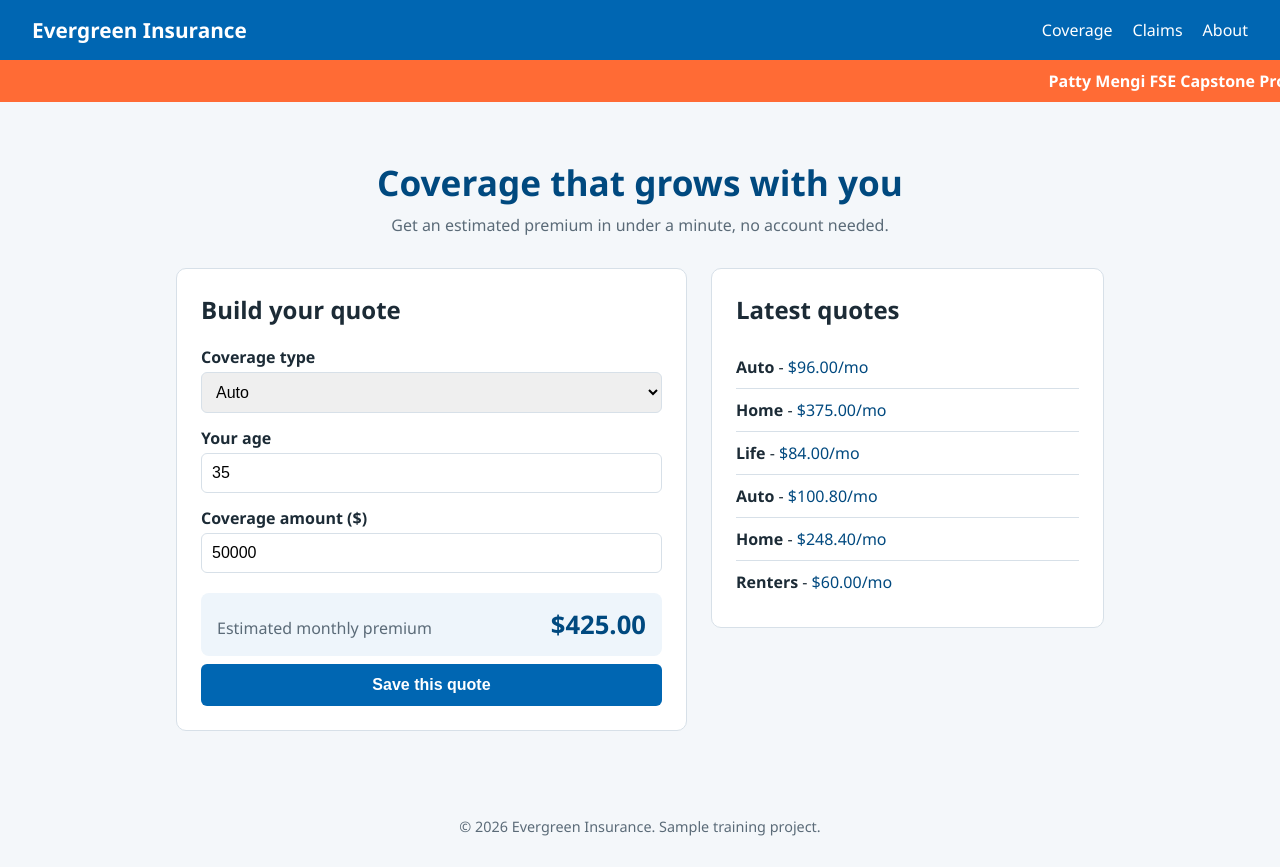
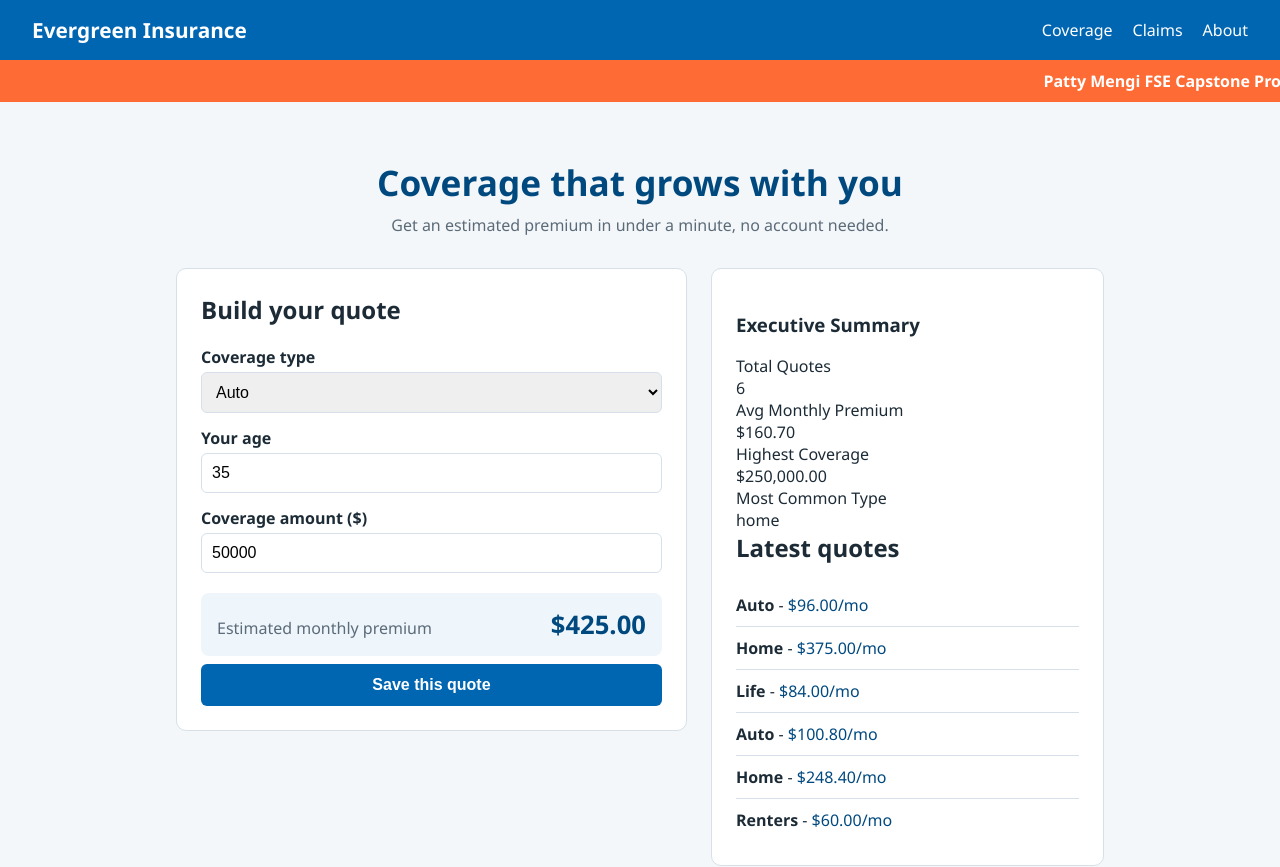
Before and after one commit to asc1-student09/evergreen-quote-react-delivery, a React (Vite) app: page / in a window 1280 px wide. Shown: the top 867 px of the page. Built offline with nearby package versions, Linux system fonts and the light colour scheme; the HTML template or start-up script is replaced by a standard one.

Commit message:
added executive leadership view

```diff
--- a/src/components/RecentQuotes.tsx
+++ b/src/components/RecentQuotes.tsx
@@ -3,6 +3,7 @@
 // loading / error / success states still show; they just come from the
 // provider, which owns the data. Saved quotes appear at the top instantly.
 // You drop it in; you don't modify it.
+import React from "react";
 import { formatCurrency } from "../premium";
 import { useQuotes } from "../context/QuotesContext";
 
@@ -10,11 +11,69 @@ interface RecentQuotesProps {
   heading?: string;
 }
 
+// Helper function to calculate the most common policy type
+function getMostCommonType(quotes: any[]): string {
+  if (quotes.length === 0) return "N/A";
+  const typeCounts: { [key: string]: number } = {};
+  quotes.forEach((quote) => {
+    typeCounts[quote.type] = (typeCounts[quote.type] || 0) + 1;
+  });
+  return Object.keys(typeCounts).reduce((a, b) =>
+    typeCounts[a] > typeCounts[b] ? a : b
+  );
+}
+
+// Helper function to find the highest coverage amount
+function getHighestCoverage(quotes: any[]): number {
+  if (quotes.length === 0) return 0;
+  return Math.max(...quotes.map((q) => q.coverageAmount));
+}
+
+// Helper function to calculate average monthly premium
+function getAveragePremium(quotes: any[]): number {
+  if (quotes.length === 0) return 0;
+  const sum = quotes.reduce((acc, q) => acc + q.monthlyPremium, 0);
+  return sum / quotes.length;
+}
+
 function RecentQuotes({ heading = "Recent quotes" }: RecentQuotesProps) {
   const { quotes, loading, error } = useQuotes();
 
+  // Calculate dashboard metrics
+  const totalQuotes = quotes.length;
+  const averagePremium = getAveragePremium(quotes);
+  const highestCoverage = getHighestCoverage(quotes);
+  const mostCommonType = getMostCommonType(quotes);
+
   return (
     <aside className="recent-quotes">
+      {/* Executive Summary Dashboard */}
+      {!loading && !error && quotes.length > 0 && (
+        <div className="dashboard-summary">
+          <h3>Executive Summary</h3>
+          <div className="dashboard-cards">
+            <div className="dashboard-card">
+              <div className="card-label">Total Quotes</div>
+              <div className="card-value">{totalQuotes}</div>
+            </div>
+            <div className="dashboard-card">
+              <div className="card-label">Avg Monthly Premium</div>
+              <div className="card-value">{formatCurrency(averagePremium)}</div>
+            </div>
+            <div className="dashboard-card">
+              <div className="card-label">Highest Coverage</div>
+              <div className="card-value">{formatCurrency(highestCoverage)}</div>
+            </div>
+            <div className="dashboard-card">
+              <div className="card-label">Most Common Type</div>
+              <div className="card-value card-value-text">
+                {mostCommonType}
+              </div>
+            </div>
+          </div>
+        </div>
+      )}
+
       <h2>{heading}</h2>
       {loading && <p className="loading">Loading recent quotes…</p>}
       {error && <p className="message">{error}</p>}
```
